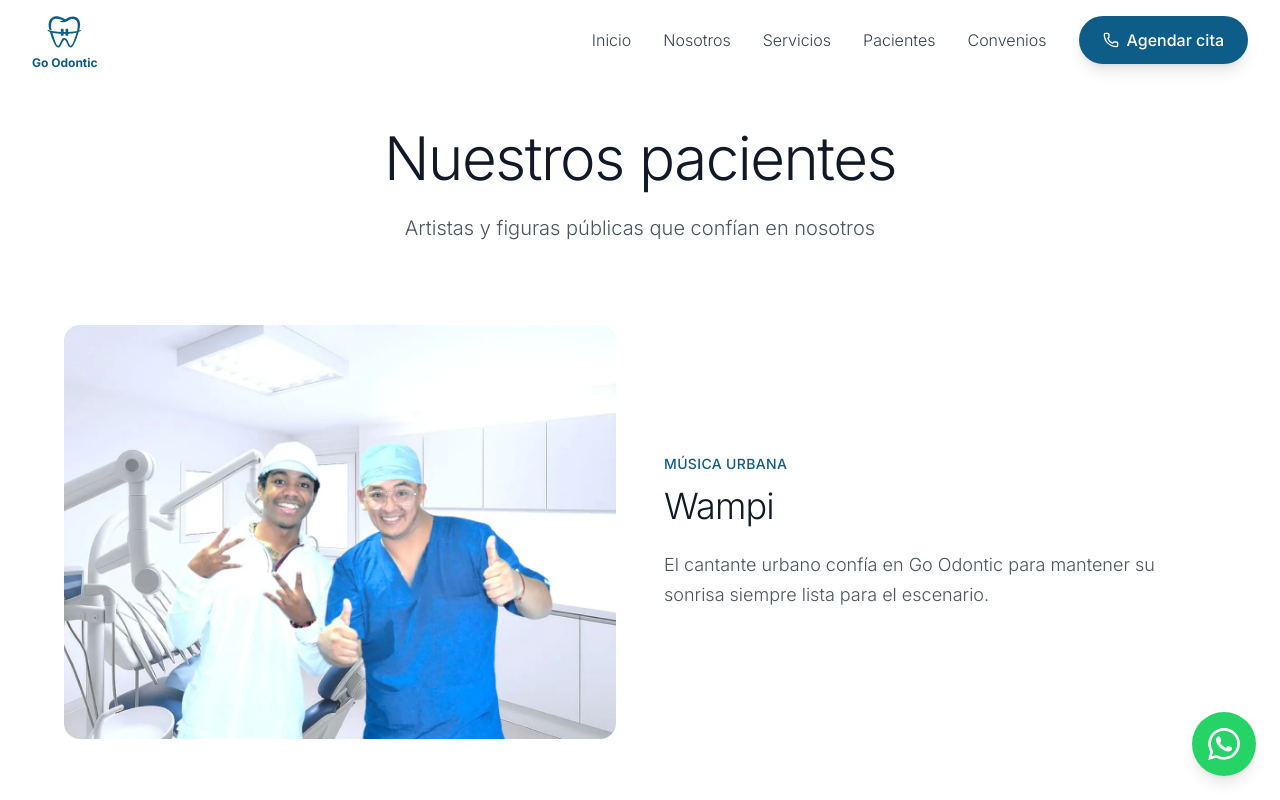
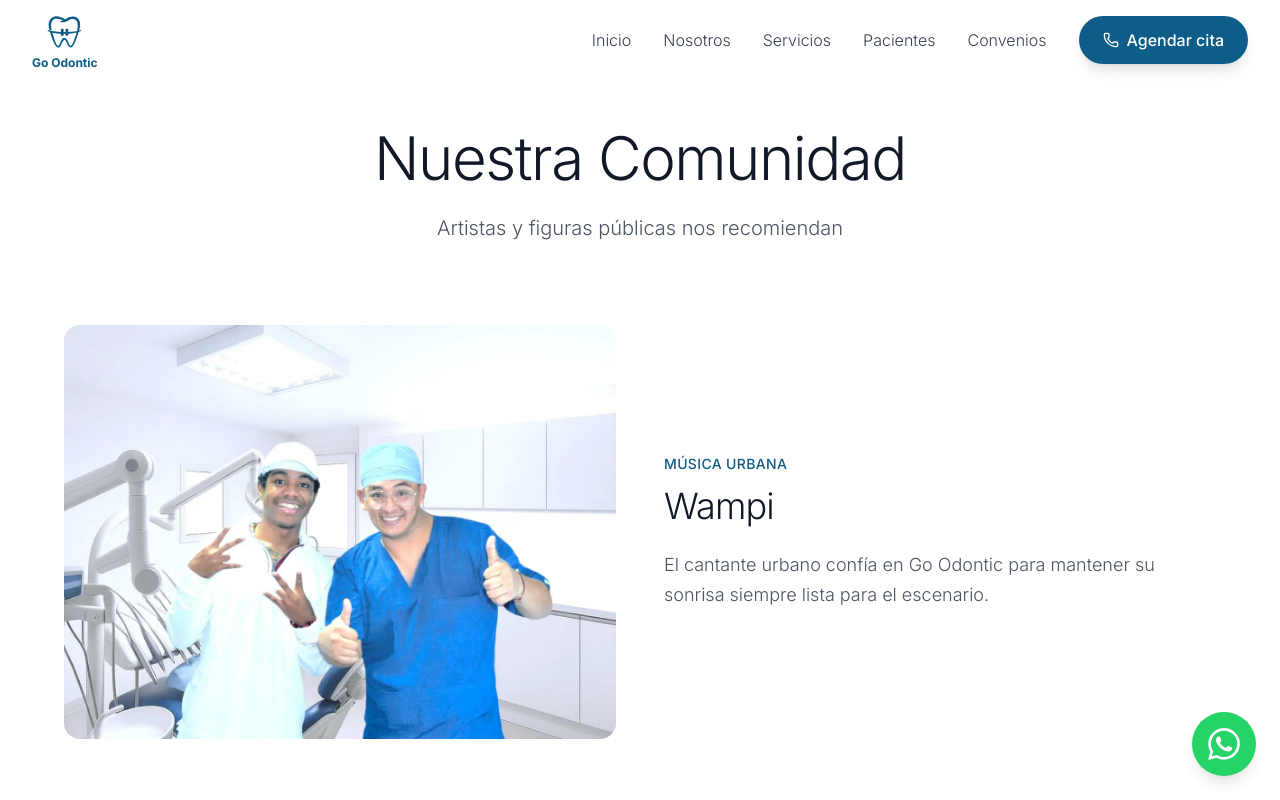
Before and after one commit to Russel-FS/nx-odontonic-deploy, a Next.js app: page /pacientes in a window 1280 px wide. Shown: the top 800 px of the page. Built offline with nearby package versions, Linux system fonts and the light colour scheme.

Commit message:
update patient

```diff
--- a/src/app/pacientes/page.tsx
+++ b/src/app/pacientes/page.tsx
@@ -90,10 +90,10 @@ export default function Pacientes() {
               className="space-y-6"
             >
               <h1 className="text-5xl md:text-6xl font-light text-gray-900 tracking-tight">
-                Nuestros pacientes
+                Nuestra Comunidad
               </h1>
               <p className="text-xl text-gray-600 font-light max-w-2xl mx-auto leading-relaxed">
-                Artistas y figuras públicas que confían en nosotros
+                Artistas y figuras públicas nos recomiendan
               </p>
             </motion.div>
           </div>
```
